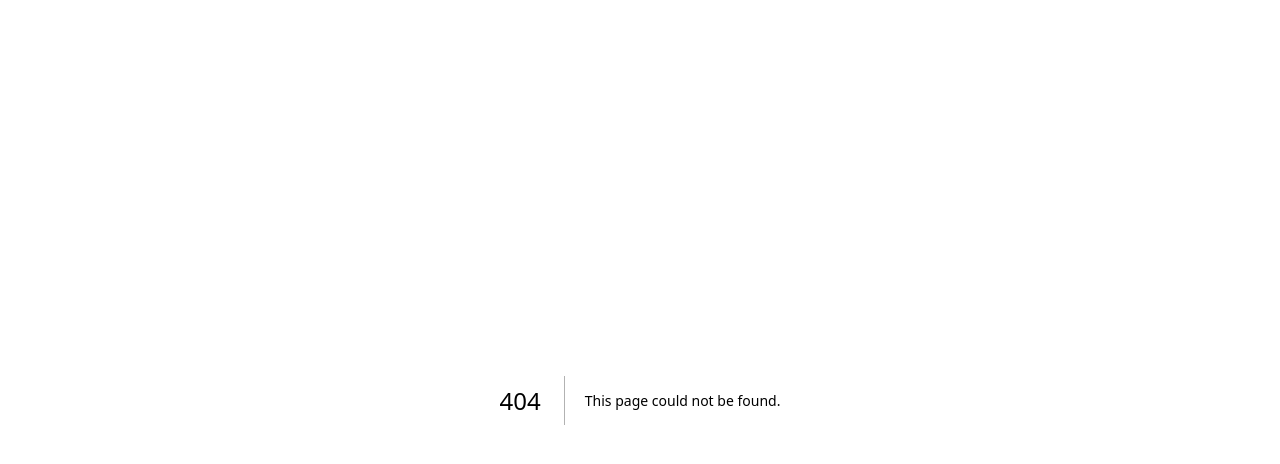
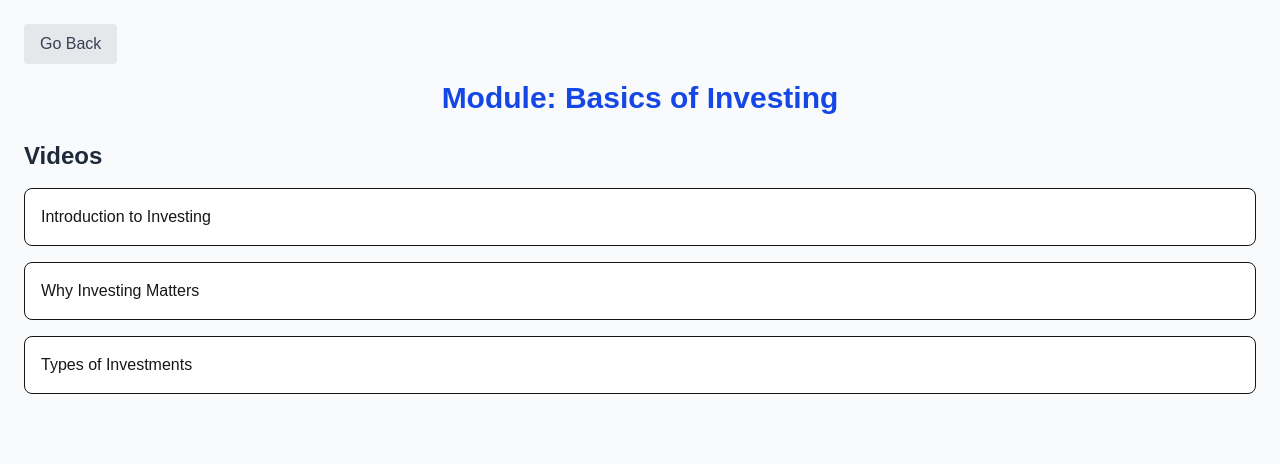
Before and after one commit to ayang21/Echelon, a Next.js app in the folder echelon/: page /modules/1 in a window 1280 px wide. Before the commit this address had no page. Shown: the top 464 px of the page. Built offline with nearby package versions, Linux system fonts and the light colour scheme.

Commit message:
Feat: Implement temporary module pages

```diff
--- /dev/null
+++ b/echelon/app/modules/1/page.tsx
@@ -0,0 +1,83 @@
+'use client';
+
+import { useState } from 'react';
+import Link from 'next/link';
+import Quiz from '../../Components/Quiz';
+
+const videos = [
+  { id: 1, title: 'Introduction to Investing', url: 'https://www.youtube.com/watch?v=example1' },
+  { id: 2, title: 'Why Investing Matters', url: 'https://www.youtube.com/watch?v=example2' },
+  { id: 3, title: 'Types of Investments', url: 'https://www.youtube.com/watch?v=example3' },
+];
+
+const quizzes = [
+  {
+    id: 1,
+    question: 'What is the primary goal of investing?',
+    options: ['To lose money', 'To grow wealth', 'To avoid taxes', 'To save money'],
+    correct: 1,
+  },
+];
+
+export default function Module1Page() {
+  const [progress, setProgress] = useState<number[]>([]);
+  const [quizCompleted, setQuizCompleted] = useState(false);
+
+  const handleVideoComplete = (videoId: number) => {
+    if (!progress.includes(videoId)) {
+      setProgress([...progress, videoId]);
+    }
+  };
+
+  const handleQuizComplete = () => {
+    setQuizCompleted(true);
+  };
+
+  return (
+    <div className="min-h-screen bg-gray-50 p-6">
+      <div className="mb-4">
+        <Link href="/modules">
+          <button className="bg-gray-200 text-gray-700 px-4 py-2 rounded hover:bg-gray-300 transition">
+            Go Back
+          </button>
+        </Link>
+      </div>
+      <h1 className="text-3xl font-bold text-center text-blue-700 mb-6">Module: Basics of Investing</h1>
+      <div className="mb-6">
+        <h2 className="text-2xl font-semibold text-gray-800 mb-4">Videos</h2>
+        <ul>
+          {videos.map((video, index) => (
+            <li key={video.id} className="mb-4">
+              <button
+                onClick={() => handleVideoComplete(video.id)}
+                disabled={index > 0 && !progress.includes(videos[index - 1].id)}
+                className={`block w-full text-left p-4 border rounded-lg ${
+                  progress.includes(video.id) ? 'bg-green-100' : 'bg-white'
+                }`}
+              >
+                {video.title}
+              </button>
+            </li>
+          ))}
+        </ul>
+      </div>
+      {progress.length === videos.length && !quizCompleted && (
+        <div className="mb-6">
+          <h2 className="text-2xl font-semibold text-gray-800 mb-4">Quiz</h2>
+          <Quiz
+            question={quizzes[0].question}
+            options={quizzes[0].options}
+            correct={quizzes[0].correct}
+          />
+          <button
+            onClick={handleQuizComplete}
+            className="mt-4 bg-blue-500 text-white px-4 py-2 rounded hover:bg-blue-600 transition"
+          >
+            Complete Quiz
+          </button>
+        </div>
+      )}
+      {quizCompleted && <p className="text-green-600 font-bold">🎉 Quiz Completed!</p>}
+    </div>
+  );
+}
--- /dev/null
+++ b/echelon/app/modules/2/page.tsx
@@ -0,0 +1,51 @@
+'use client';
+
+import { useState } from 'react';
+import Link from 'next/link';
+
+const videos = [
+  { id: 1, title: 'Understanding Advanced Strategies', url: 'https://www.youtube.com/watch?v=example4' },
+  { id: 2, title: 'Diversification Techniques', url: 'https://www.youtube.com/watch?v=example5' },
+  { id: 3, title: 'Risk-Reward Analysis', url: 'https://www.youtube.com/watch?v=example6' },
+];
+
+export default function Module2Page() {
+  const [progress, setProgress] = useState<number[]>([]);
+
+  const handleVideoComplete = (videoId: number) => {
+    if (!progress.includes(videoId)) {
+      setProgress([...progress, videoId]);
+    }
+  };
+
+  return (
+    <div className="min-h-screen bg-gray-50 p-6">
+      <div className="mb-4">
+        <Link href="/modules">
+          <button className="bg-gray-200 text-gray-700 px-4 py-2 rounded hover:bg-gray-300 transition">
+            Go Back
+          </button>
+        </Link>
+      </div>
+      <h1 className="text-3xl font-bold text-center text-blue-700 mb-6">Module: Advanced Investing Strategies</h1>
+      <div className="mb-6">
+        <h2 className="text-2xl font-semibold text-gray-800 mb-4">Videos</h2>
+        <ul>
+          {videos.map((video, index) => (
+            <li key={video.id} className="mb-4">
+              <button
+                onClick={() => handleVideoComplete(video.id)}
+                disabled={index > 0 && !progress.includes(videos[index - 1].id)}
+                className={`block w-full text-left p-4 border rounded-lg ${
+                  progress.includes(video.id) ? 'bg-green-100' : 'bg-white'
+                }`}
+              >
+                {video.title}
+              </button>
+            </li>
+          ))}
+        </ul>
+      </div>
+    </div>
+  );
+}
--- /dev/null
+++ b/echelon/app/modules/3/page.tsx
@@ -0,0 +1,51 @@
+'use client';
+
+import { useState } from 'react';
+import Link from 'next/link';
+
+const videos = [
+  { id: 1, title: 'Introduction to Risk Management', url: 'https://www.youtube.com/watch?v=example7' },
+  { id: 2, title: 'Assessing Risk Levels', url: 'https://www.youtube.com/watch?v=example8' },
+  { id: 3, title: 'Mitigating Investment Risks', url: 'https://www.youtube.com/watch?v=example9' },
+];
+
+export default function Module3Page() {
+  const [progress, setProgress] = useState<number[]>([]);
+
+  const handleVideoComplete = (videoId: number) => {
+    if (!progress.includes(videoId)) {
+      setProgress([...progress, videoId]);
+    }
+  };
+
+  return (
+    <div className="min-h-screen bg-gray-50 p-6">
+      <div className="mb-4">
+        <Link href="/modules">
+          <button className="bg-gray-200 text-gray-700 px-4 py-2 rounded hover:bg-gray-300 transition">
+            Go Back
+          </button>
+        </Link>
+      </div>
+      <h1 className="text-3xl font-bold text-center text-blue-700 mb-6">Module: Risk Management</h1>
+      <div className="mb-6">
+        <h2 className="text-2xl font-semibold text-gray-800 mb-4">Videos</h2>
+        <ul>
+          {videos.map((video, index) => (
+            <li key={video.id} className="mb-4">
+              <button
+                onClick={() => handleVideoComplete(video.id)}
+                disabled={index > 0 && !progress.includes(videos[index - 1].id)}
+                className={`block w-full text-left p-4 border rounded-lg ${
+                  progress.includes(video.id) ? 'bg-green-100' : 'bg-white'
+                }`}
+              >
+                {video.title}
+              </button>
+            </li>
+          ))}
+        </ul>
+      </div>
+    </div>
+  );
+}
```
